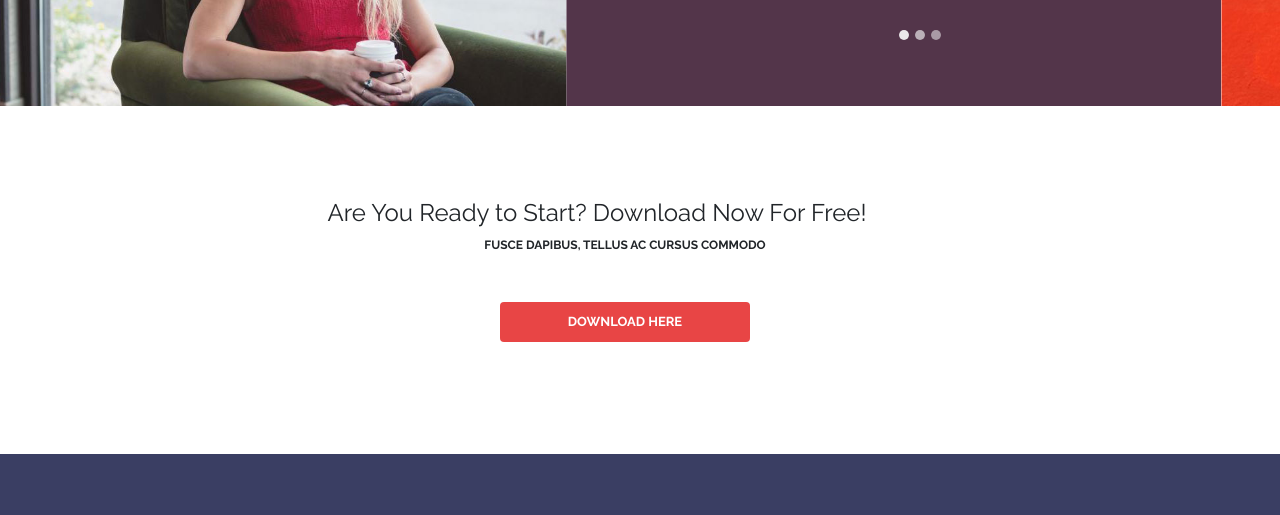
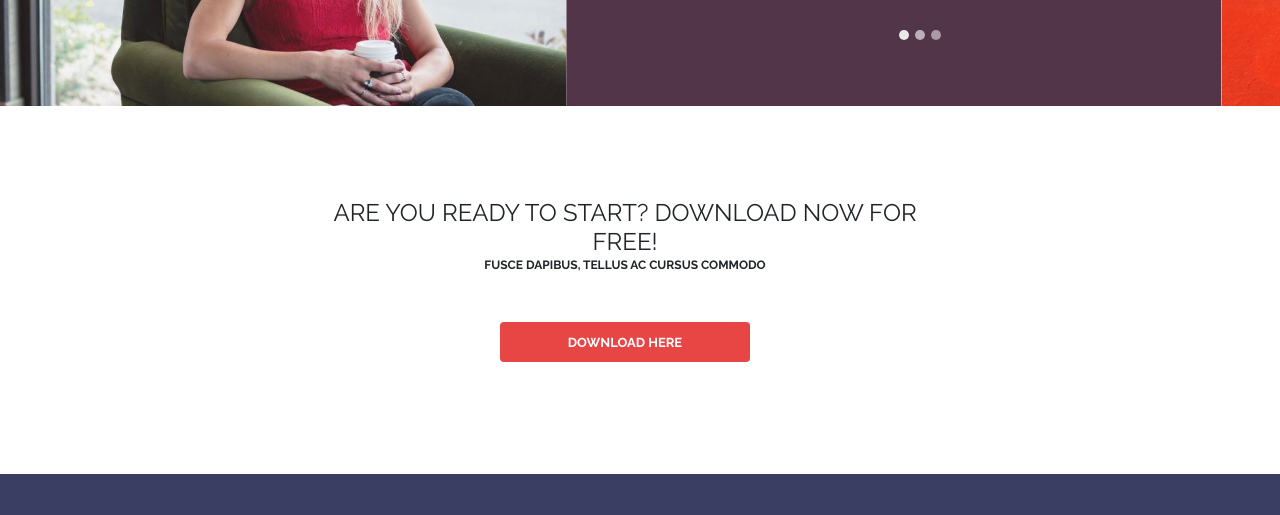
Before and after one commit to turakulovrustam194/homework, a plain HTML site: page index.html in a window 1280 px wide. Shown: the part 2839-3354 px from the top of the page. Drawn offline with nearby package versions, Linux system fonts and the light colour scheme.

Commit message:
fix bugs ready

```diff
--- a/css/index.css
+++ b/css/index.css
@@ -267,8 +267,11 @@ h2 {
 }
 
 .ready {
+  margin: 0 auto;
   margin-top: 2.8rem;
   font-weight: lighter;
+  text-transform: uppercase;
+  text-align: center;
 }
 
 .blocks {
--- a/index.html
+++ b/index.html
@@ -341,7 +341,7 @@
   </div>
   <address class="container-fluid blocks">
     <div class="row justify-content-center w-100">
-      <div class="col-6 align-self-center font-weight-lighter">
+      <div class="col-6  font-weight-lighter">
         <h4 class="ready">Are You Ready to Start? Download Now For Free!
         </h4>
         <p class="defenition font-weight-bold">FUSCE DAPIBUS, TELLUS AC CURSUS COMMODO</p>
```
